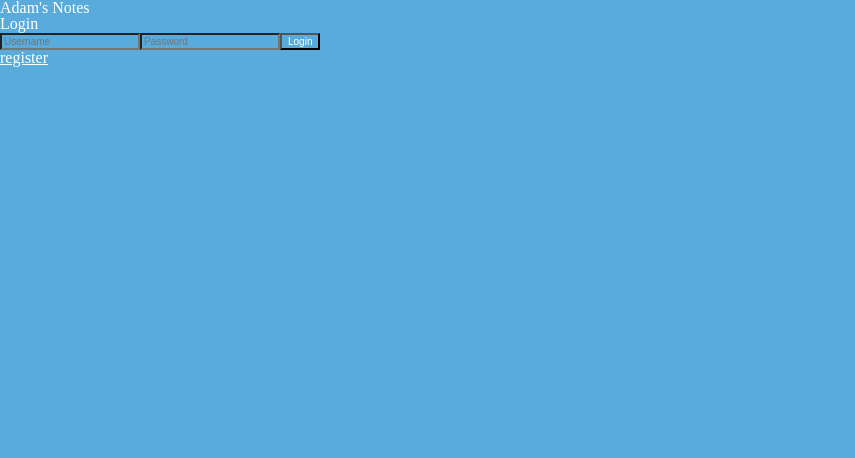
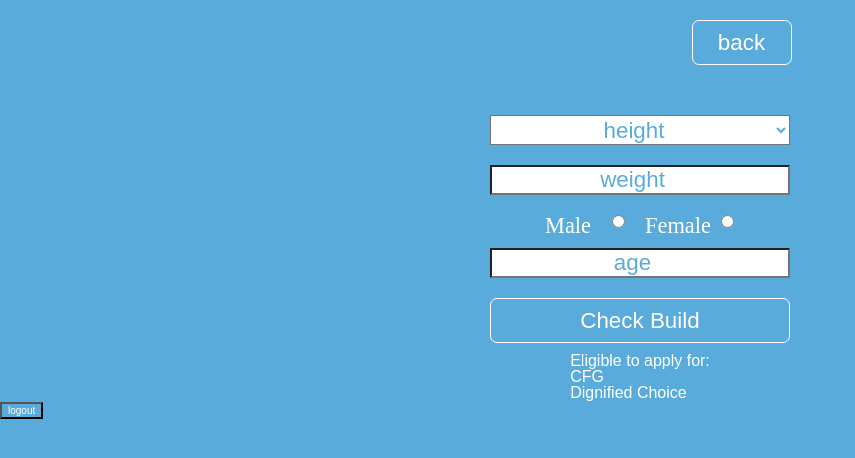
Before and after one commit to adamhinckley/Insurance-Risk-Assesment, a React (Create React App) app: page /check-build in a window 1280 px wide. Shown: the top 458 px of the page, without its empty margins (0-855 px from the left). Built offline with nearby package versions, Linux system fonts and the light colour scheme.

Commit message:
endpoint testing for the BuildChart.js works

```diff
--- a/public/index.html
+++ b/public/index.html
@@ -1,15 +1,15 @@
 <!DOCTYPE html>
 <html lang="en">
   <head>
-    <meta charset="utf-8">
-    <link rel="shortcut icon" href="%PUBLIC_URL%/favicon.ico">
-    <meta name="viewport" content="width=device-width, initial-scale=1, shrink-to-fit=no">
-    <meta name="theme-color" content="#000000">
+    <meta charset="utf-8" />
+    <link rel="shortcut icon" href="%PUBLIC_URL%/favicon.ico" />
+    <meta name="viewport" content="width=device-width, initial-scale=1, shrink-to-fit=no" />
+    <meta name="theme-color" content="#000000" />
     <!--
       manifest.json provides metadata used when your web app is added to the
       homescreen on Android. See https://developers.google.com/web/fundamentals/web-app-manifest/
     -->
-    <link rel="manifest" href="%PUBLIC_URL%/manifest.json">
+    <link rel="manifest" href="%PUBLIC_URL%/manifest.json" />
     <!--
       Notice the use of %PUBLIC_URL% in the tags above.
       It will be replaced with the URL of the `public` folder during the build.
@@ -19,12 +19,10 @@
       work correctly both with client-side routing and a non-root public URL.
       Learn how to configure a non-root public URL by running `npm run build`.
     -->
-    <title>React App</title>
+    <title>Risk Assessment</title>
   </head>
   <body>
-    <noscript>
-      You need to enable JavaScript to run this app.
-    </noscript>
+    <noscript> You need to enable JavaScript to run this app. </noscript>
     <div id="root"></div>
     <!--
       This HTML file is a template.
--- a/src/App.js
+++ b/src/App.js
@@ -10,9 +10,17 @@ class App extends React.Component {
   constructor(props) {
     super(props);
     this.state = {
-      loggedIn: false
+      loggedIn: true
     };
   }
+
+  // componentDidMount() {
+  //   const token = localStorage.getItem("jwt");
+  //   if (token) {
+  //     this.setState({ loggedIn: true });
+  //     this.props.history.push("/home");
+  //   }
+  // }
 
   loginHandler = async e => {
     e.preventDefault();
--- a/src/components/BuildChart.js
+++ b/src/components/BuildChart.js
@@ -9,8 +9,8 @@ class BuildChart extends React.Component {
     this.state = {
       height: undefined,
       weight: "",
-      message: "",
-      products: [],
+      message: "Eligible to apply for:",
+      products: ["CFG", "Dignified Choice"],
       gender: "",
       age: "",
       maleChecked: false,
@@ -25,9 +25,18 @@ class BuildChart extends React.Component {
     e.preventDefault();
     console.log("check build fired");
     const { age, height, weight, gender } = this.state;
-    axios.post(`${api}/api/build`, { age, height, weight, gender }).then(res => {
-      console.log(res);
-    });
+    axios
+      .post(`${api}/api/build`, { age, height, weight, gender })
+      .then(res => {
+        console.log(res.data);
+        this.setState({
+          products: res.data.plans,
+          message: "Eligible to apply for:"
+        });
+      })
+      .catch(err => {
+        console.log(err);
+      });
   };
 
   radioHandler = e => {
@@ -42,7 +51,7 @@ class BuildChart extends React.Component {
     return (
       <div className="buildChart">
         <div className="back-button-container">
-          <Link to="/">
+          <Link to="/home">
             <button className="back-button">back</button>
           </Link>
         </div>
@@ -108,7 +117,7 @@ class BuildChart extends React.Component {
               value="Male"
               name="gender"
               checked={this.state.maleChecked}
-              onClick={this.radioHandler}
+              onChange={this.radioHandler}
               className="radio-button"
             />
           </div>
@@ -141,16 +150,11 @@ class BuildChart extends React.Component {
             Check Build
           </button>
         </div>
-        <div>
+        <div className="eligible-products-container">
           <p>{message}</p>
 
           {this.state.products.map(p => {
-            return (
-              <p>
-                {p.carrier} &nbsp;
-                {p.product}
-              </p>
-            );
+            return <p key={p}>{p}</p>;
           })}
         </div>
       </div>
--- a/src/components/Login.js
+++ b/src/components/Login.js
@@ -24,7 +24,7 @@ class LoginPage extends Component {
         this.props.loginHandler(e);
         this.setState({ message: "Login successful" });
       })
-      .then(() => this.props.history.push("/"))
+      .then(() => this.props.history.push("/home"))
       .catch(err => {
         console.log("login error", err.response.data.error);
         this.setState({ message: "Login failed" });
@@ -40,7 +40,7 @@ class LoginPage extends Component {
     return (
       <div className="login-container">
         <form className="login" onSubmit={this.handleSubmit}>
-          <h1>Adam's Notes</h1>
+          <h1>Risk Assessment</h1>
           <h1>Login</h1>
           <input
             type="text"
@@ -59,6 +59,7 @@ class LoginPage extends Component {
             className="login-input"
           />
           <button className="form-button">Login</button>
+          <p>testpassword</p>
           <Link className="rr-link " to="/register">
             <p>register</p>
           </Link>
--- a/src/components/MedicationList.js
+++ b/src/components/MedicationList.js
@@ -1,5 +1,6 @@
 import React, { Component } from "react";
 import { Link } from "react-router-dom";
+import axios from "axios";
 
 export default class MedicationList extends Component {
   constructor() {
@@ -14,19 +15,33 @@ export default class MedicationList extends Component {
   changeHandler = e => {
     this.setState({ [e.target.name]: e.target.value });
   };
+
+  getMedicationResult = e => {
+    e.preventDefault();
+    const { product, medication } = this.state;
+    axios.post("endpoint", product, medication).then(res => {
+      console.log(res);
+    });
+  };
   render() {
     return (
       <div className="med-list">
         <div className="back-button-container">
-          <Link to="/">
+          <Link to="/home">
             <button className="back-button">back</button>
           </Link>
         </div>
         <form className="input-container">
           <label htmlFor="Product" />
           <select name="product" value={this.state.product} className="input">
+            <option value="" className="medication-select">
+              Choose Product
+            </option>
             <option value="PlanRight" className="medication-select">
               PlanRight
+            </option>
+            <option value="Transameirica" className="medication-select">
+              Transamerica Solutions
             </option>
             />
           </select>
--- a/src/css/index.css
+++ b/src/css/index.css
@@ -229,6 +229,12 @@ nav .navLink {
 .buildChart ::placeholder {
   color: #59abdb;
 }
+.buildChart .eligible-products-container {
+  margin-top: 10px;
+}
+.buildChart .eligible-products-container p {
+  font-family: Arial, Helvetica, sans-serif;
+}
 .med-list {
   display: flex;
   justify-content: center;
--- a/src/less/build.less
+++ b/src/less/build.less
@@ -72,4 +72,11 @@
   ::placeholder {
     color: rgb(89, 171, 219);
   }
+
+  .eligible-products-container {
+    margin-top: 10px;
+    p {
+      font-family: Arial, Helvetica, sans-serif;
+    }
+  }
 }
```
